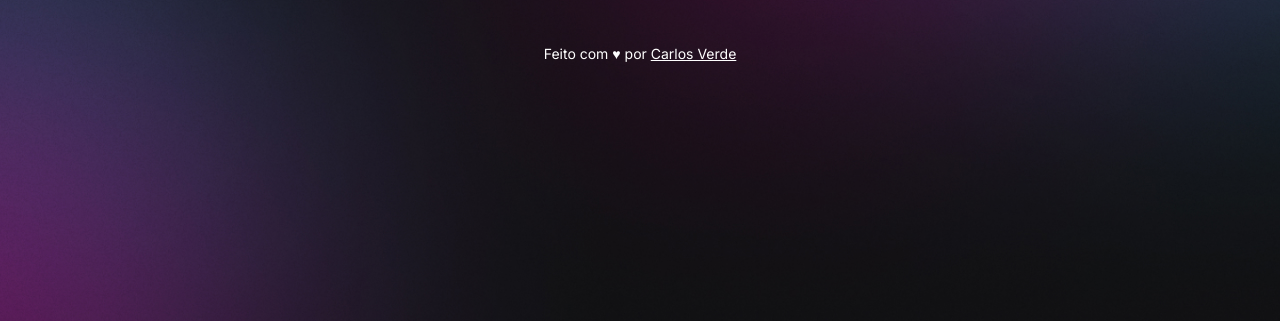
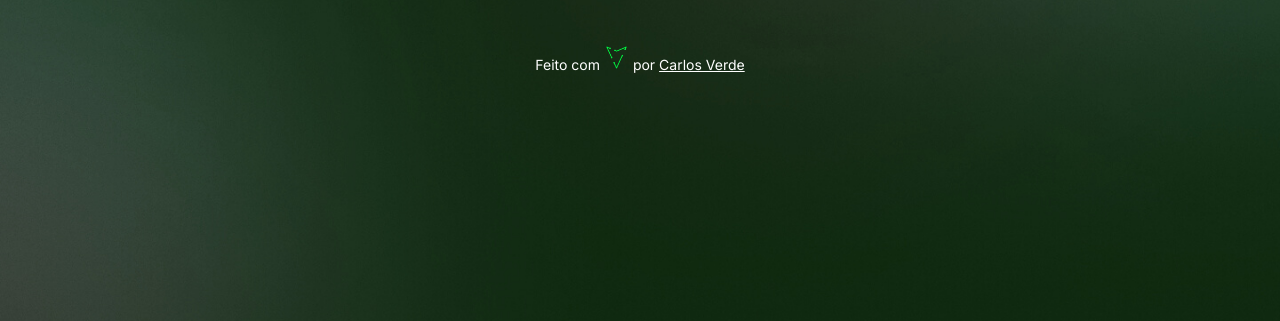
Before and after one commit to carlosveerde/my-contacts, a plain HTML site: page index.html in a window 1280 px wide. Shown: the part 535-856 px from the top of the page. Drawn offline with nearby package versions, Linux system fonts and the light colour scheme.

Commit message:
:art: style: change the color pallete to green

```diff
--- a/index.html
+++ b/index.html
@@ -65,7 +65,7 @@
       </a>
       </div>
 <!-- In this section can put the message that displays below the page -->
-      <footer>Feito com ♥ por <a href="https://github.com/carlosveerde" target="
+      <footer>Feito com <img src="./assets/favicon.ico" height="25px" width="25px" alt="♥"> por <a href="https://github.com/carlosveerde" target="
         ">Carlos Verde</a> </footer>
 
 <!-- This <div> marks the end of this link tree structure-->
--- a/style.css
+++ b/style.css
@@ -10,7 +10,7 @@
 
 :root {
   --text-color: white; /* creation of a variable for text color  */
-  --bg-url: url(./assets/Background-mobile-dark.jpg); /* creation of a variable for the background image */
+  --bg-url: url(./assets/background-mobile-dark.png); /* creation of a variable for the background image */
   --stroke-color: rgba(
     255,
     255,
@@ -39,7 +39,7 @@
 }
 .light {
   --text-color: black;
-  --bg-url: url(./assets/Background-mobile-light.jpg);
+  --bg-url: url(./assets/background-mobile-light.png);
   --stroke-color: rgba(0, 0, 0, 0.5);
   --surface-color: rgba(0, 0, 0, 0.05);
   --surface-color-hover: rgba(255, 255, 255, 0.05);
@@ -189,10 +189,10 @@ footer {
 
 @media (min-width: 700px) {
   :root {
-    --bg-url: url(./assets/bg-desktop.jpg); /* change the background for the dark theme */
+    --bg-url: url(./assets/bg-desktop.png); /* change the background for the dark theme */
   }
   .light {
-    --bg-url: url(./assets/bg-desktop-light.jpg); /* change the background for the light theme */
+    --bg-url: url(./assets/bg-desktop-light.png); /* change the background for the light theme */
   }
 }
 
```
Also changed, not shown: assets/Background-mobile-dark.jpg (deleted), assets/Background-mobile-light.jpg (deleted), assets/background-mobile-dark.png (added), assets/bg-desktop-light.jpg (deleted), assets/bg-desktop-light.png (added), assets/bg-desktop.jpg (deleted), assets/bg-desktop.png (added), 1 other file.
